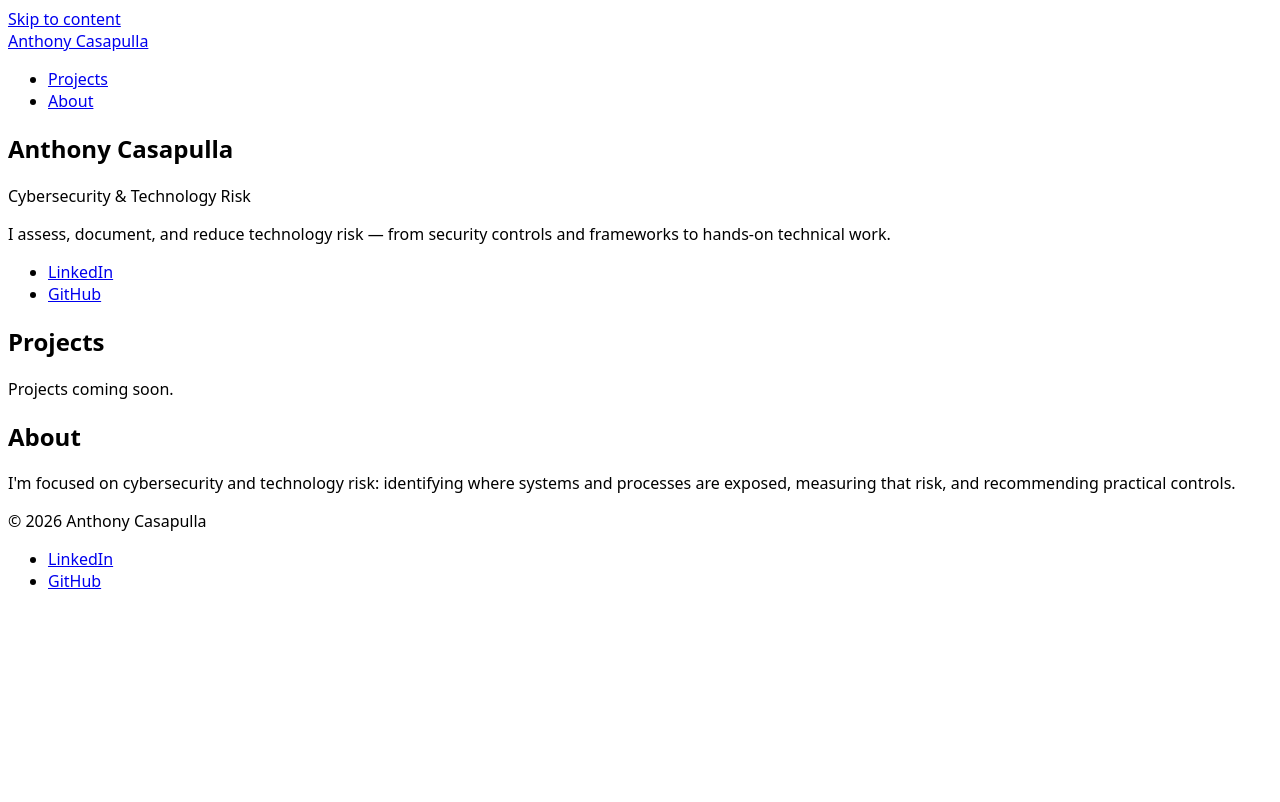
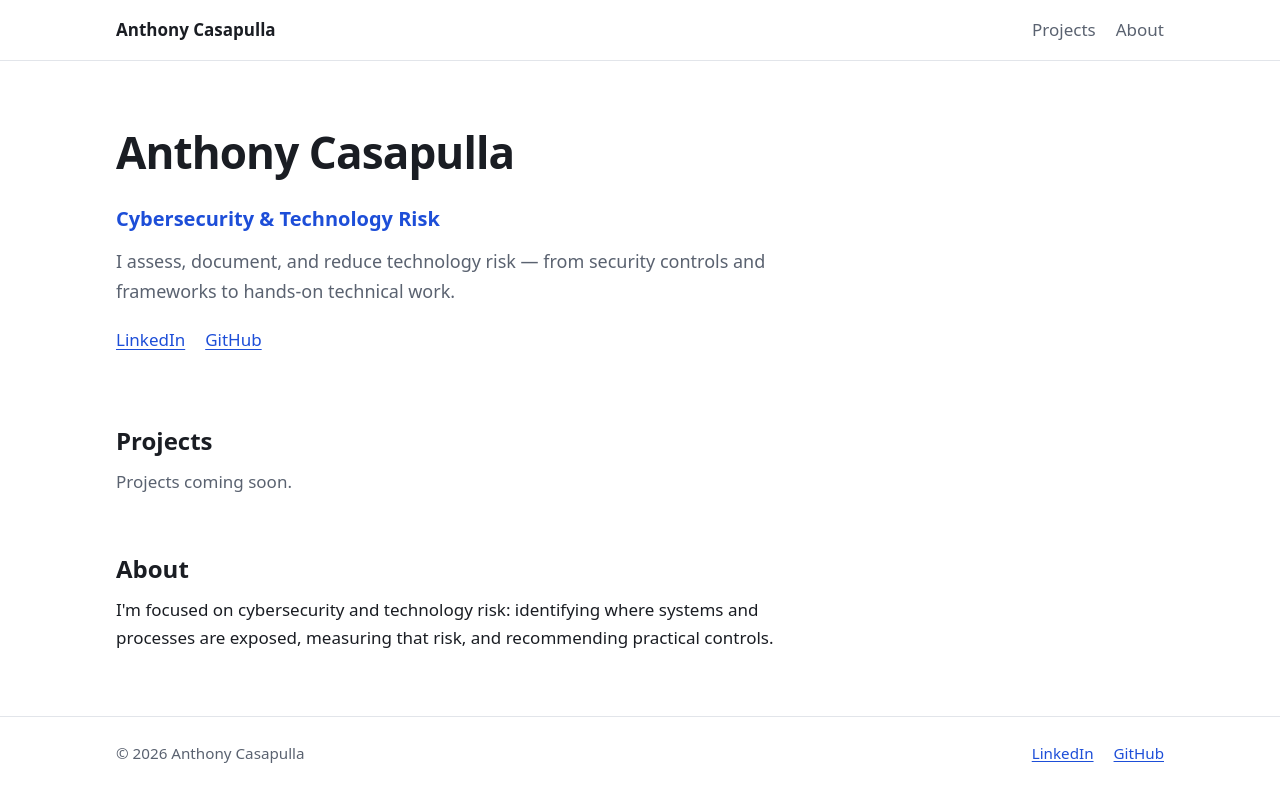
Before and after one commit to acasapulla/acasapulla.github.io, a Jekyll site: the page built from index.html, in a window 1280 px wide. Shown: the top 802 px of the page. Built offline with Jekyll 4.4.1, drawn with Linux system fonts in a browser that asks for light colours.

Commit message:
style: site styles and README
Co-Authored-By: Claude Opus 5.5 <noreply@anthropic.com>

```diff
--- a/assets/css/style.css
+++ b/assets/css/style.css
@@ -1,2 +1,156 @@
-/* Placeholder — full styles in Task 3 */
-body { font-family: system-ui, sans-serif; }
+/* ---------- Tokens ---------- */
+:root {
+  --bg: #ffffff;
+  --surface: #f6f7f9;
+  --border: #e2e5ea;
+  --text: #1a1d23;
+  --muted: #5a6270;
+  --accent: #1d4ed8;        /* links, buttons */
+  --accent-text: #ffffff;
+  --tag-bg: #e8eefc;
+  --tag-text: #1e3a8a;
+  --focus: #f59e0b;
+
+  --font: system-ui, -apple-system, "Segoe UI", Roboto, "Helvetica Neue", Arial, sans-serif;
+  --radius: 10px;
+  --space: 1rem;
+  --wrap: 1080px;
+  --prose: 70ch;
+}
+
+@media (prefers-color-scheme: dark) {
+  :root {
+    --bg: #0f1115;
+    --surface: #171a21;
+    --border: #2a2f3a;
+    --text: #e7e9ee;
+    --muted: #a0a8b8;
+    --accent: #7aa2ff;
+    --accent-text: #0f1115;
+    --tag-bg: #1f2a44;
+    --tag-text: #c7d6ff;
+    --focus: #fbbf24;
+  }
+}
+
+/* ---------- Base ---------- */
+*, *::before, *::after { box-sizing: border-box; }
+html { -webkit-text-size-adjust: 100%; scroll-behavior: smooth; }
+@media (prefers-reduced-motion: reduce) { html { scroll-behavior: auto; } }
+
+body {
+  margin: 0;
+  background: var(--bg);
+  color: var(--text);
+  font-family: var(--font);
+  font-size: 1.0625rem;
+  line-height: 1.65;
+}
+
+h1, h2, h3 { line-height: 1.25; margin: 0 0 0.5em; }
+h1 { font-size: clamp(2rem, 5vw, 2.75rem); letter-spacing: -0.02em; }
+h2 { font-size: 1.5rem; }
+h3 { font-size: 1.125rem; }
+p { margin: 0 0 1em; }
+
+a { color: var(--accent); text-underline-offset: 0.15em; }
+a:hover { text-decoration-thickness: 2px; }
+:focus-visible { outline: 3px solid var(--focus); outline-offset: 2px; border-radius: 4px; }
+
+img { max-width: 100%; height: auto; }
+
+.wrap { width: 100%; max-width: var(--wrap); margin: 0 auto; padding: 0 var(--space); }
+
+.skip-link {
+  position: absolute; left: -999px; top: 0;
+  background: var(--accent); color: var(--accent-text); padding: 0.5rem 1rem;
+}
+.skip-link:focus { left: 0.5rem; top: 0.5rem; z-index: 10; }
+
+/* ---------- Header / footer ---------- */
+.site-header { border-bottom: 1px solid var(--border); }
+.header-inner {
+  display: flex; flex-wrap: wrap; align-items: center; justify-content: space-between;
+  gap: 0.5rem 1.5rem; padding-top: 1rem; padding-bottom: 1rem;
+}
+.site-name { font-weight: 700; color: var(--text); text-decoration: none; }
+.site-header nav ul { list-style: none; margin: 0; padding: 0; display: flex; gap: 1.25rem; }
+.site-header nav a { color: var(--muted); text-decoration: none; }
+.site-header nav a:hover { color: var(--text); }
+
+.site-footer { border-top: 1px solid var(--border); margin-top: 4rem; color: var(--muted); font-size: 0.95rem; }
+.footer-inner {
+  display: flex; flex-wrap: wrap; justify-content: space-between; align-items: center;
+  gap: 0.5rem 1.5rem; padding-top: 1.5rem; padding-bottom: 1.5rem;
+}
+.footer-inner p { margin: 0; }
+
+.contact-links { list-style: none; margin: 0; padding: 0; display: flex; flex-wrap: wrap; gap: 0.5rem 1.25rem; }
+
+/* ---------- Home ---------- */
+.hero { padding-top: 4rem; padding-bottom: 2rem; }
+.tagline { font-size: 1.25rem; color: var(--accent); font-weight: 600; margin-bottom: 0.75rem; }
+.intro { max-width: var(--prose); color: var(--muted); font-size: 1.125rem; }
+.hero .contact-links { margin-top: 1.25rem; font-weight: 500; }
+
+.section { padding-top: 2.5rem; scroll-margin-top: 1rem; }
+#about p { max-width: var(--prose); }
+.empty { color: var(--muted); }
+
+.card-grid {
+  list-style: none; margin: 0; padding: 0;
+  display: grid; gap: 1rem;
+  grid-template-columns: repeat(auto-fill, minmax(260px, 1fr));
+}
+.card {
+  position: relative;
+  background: var(--surface);
+  border: 1px solid var(--border);
+  border-radius: var(--radius);
+  padding: 1.25rem;
+  display: flex; flex-direction: column;
+  transition: border-color 0.15s;
+}
+.card:hover { border-color: var(--accent); }
+.card-title { overflow-wrap: anywhere; }
+.card-title a { color: var(--text); text-decoration: none; }
+.card-title a::after { content: ""; position: absolute; inset: 0; } /* whole card clickable */
+.card-summary { color: var(--muted); font-size: 0.975rem; flex-grow: 1; }
+
+.tags { list-style: none; margin: 0; padding: 0; display: flex; flex-wrap: wrap; gap: 0.4rem; }
+.tags li {
+  background: var(--tag-bg); color: var(--tag-text);
+  font-size: 0.8rem; font-weight: 600; padding: 0.15rem 0.6rem; border-radius: 999px;
+}
+
+/* ---------- Project page ---------- */
+.project { max-width: calc(var(--prose) + 2 * var(--space)); padding-top: 2rem; }
+.back { font-size: 0.95rem; }
+.back a { text-decoration: none; }
+.project-header { border-bottom: 1px solid var(--border); padding-bottom: 1.5rem; margin-bottom: 2rem; }
+.project-header h1 { overflow-wrap: anywhere; }
+.meta { color: var(--muted); font-size: 0.95rem; }
+.lead { font-size: 1.125rem; }
+.project-header .tags { margin-bottom: 1rem; }
+.actions { display: flex; flex-wrap: wrap; gap: 0.75rem; margin: 0; }
+.btn {
+  display: inline-block; padding: 0.55rem 1.1rem; border-radius: 8px;
+  background: var(--accent); color: var(--accent-text);
+  font-weight: 600; text-decoration: none; border: 2px solid var(--accent);
+}
+.btn-secondary { background: transparent; color: var(--accent); }
+
+.prose h2 { margin-top: 2rem; }
+.prose pre {
+  background: var(--surface); border: 1px solid var(--border); border-radius: 8px;
+  padding: 1rem; overflow-x: auto; font-size: 0.9rem;
+}
+.prose code { font-size: 0.9em; }
+.prose table { border-collapse: collapse; width: 100%; display: block; overflow-x: auto; }
+.prose th, .prose td { border: 1px solid var(--border); padding: 0.4rem 0.6rem; text-align: left; }
+.prose blockquote { margin: 0 0 1em; padding-left: 1rem; border-left: 3px solid var(--border); color: var(--muted); }
+
+@media (max-width: 600px) {
+  .card-grid { grid-template-columns: 1fr; }
+  .hero { padding-top: 2.5rem; }
+}
```
Also changed, not shown: README.md (added).
